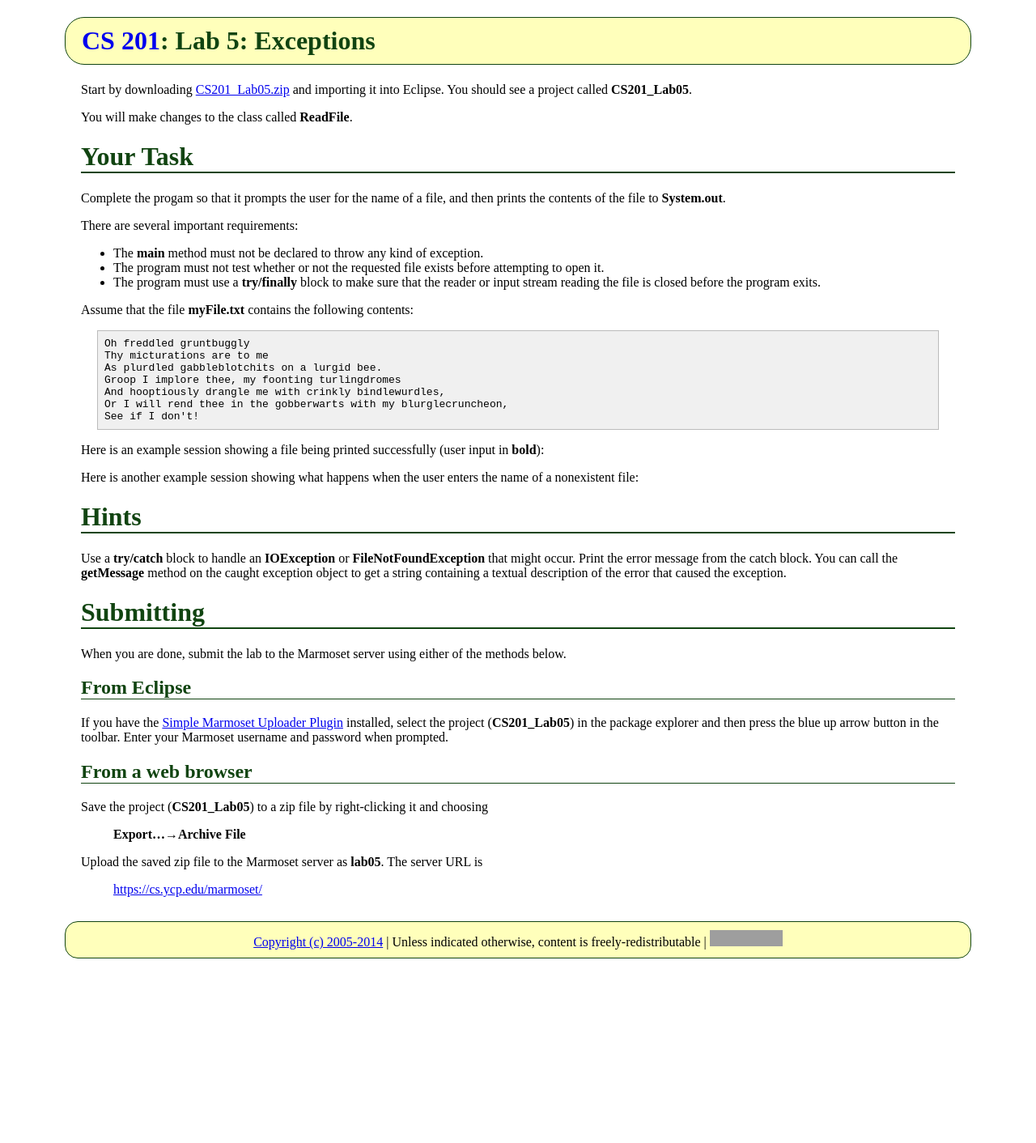
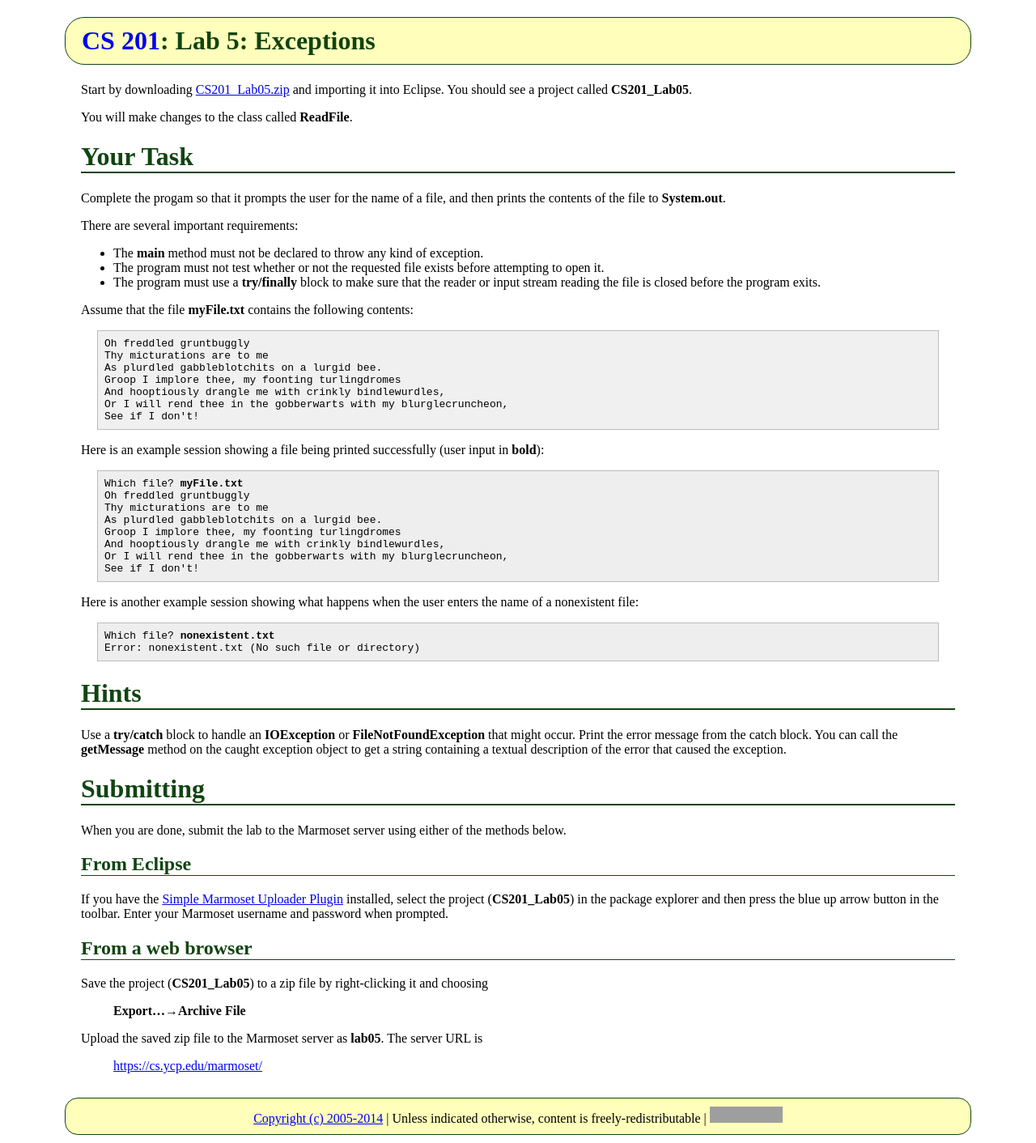
Before and after one commit to ycpcs/cs201-summer2014, a Jekyll site: the page built from labs/lab05.md, in a window 1280 px wide. Shown: the whole page at 81% size. Built offline with Jekyll 4.4.1, drawn with Linux system fonts in a browser that asks for light colours; Markdown is read by kramdown in place of the engine named in the settings; before the commit the page ends 1194 px from its top, so only the background shows below that; grey boxes are pictures that could not be loaded.

Commit message:
fix missing transcripts

```diff
--- a/labs/lab05.md
+++ b/labs/lab05.md
@@ -30,7 +30,23 @@ Assume that the file **myFile.txt** contains the following contents:
 
 Here is an example session showing a file being printed successfully (user input in **bold**):
 
+<pre>
+Which file? <b>myFile.txt</b>
+Oh freddled gruntbuggly
+Thy micturations are to me
+As plurdled gabbleblotchits on a lurgid bee.
+Groop I implore thee, my foonting turlingdromes
+And hooptiously drangle me with crinkly bindlewurdles,
+Or I will rend thee in the gobberwarts with my blurglecruncheon,
+See if I don't!
+</pre>
+
 Here is another example session showing what happens when the user enters the name of a nonexistent file:
+
+<pre>
+Which file? <b>nonexistent.txt</b>
+Error: nonexistent.txt (No such file or directory)
+</pre>
 
 Hints
 =====
```
